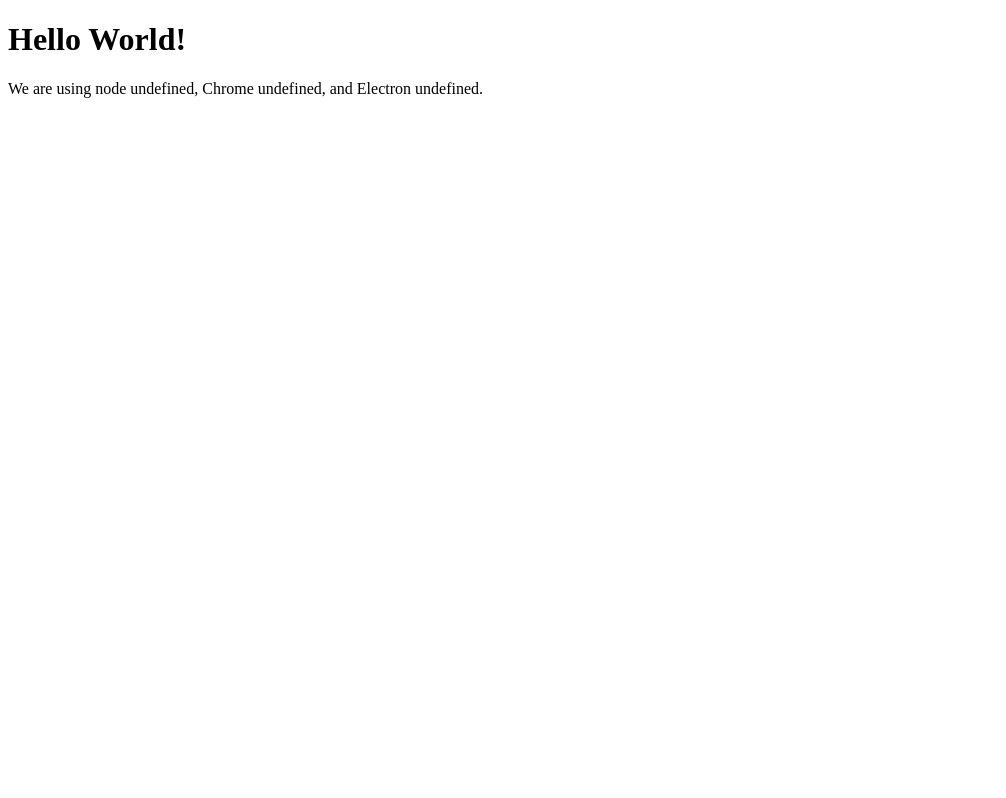
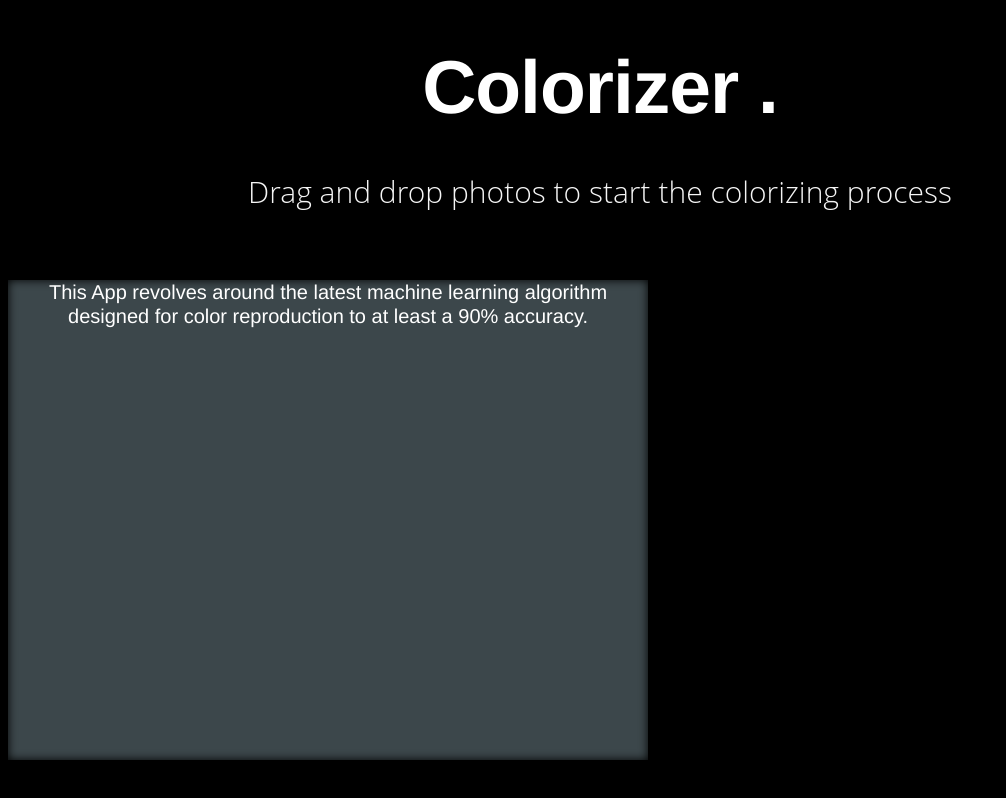
Before and after one commit to Jp1200/Colorize, an Electron app: page index.html in a window 1200 px wide. Shown: the whole page, without its empty margins (0-1006 px from the left). Drawn offline with Linux system fonts and the light colour scheme.

Commit message:
more css

```diff
--- a/index.css
+++ b/index.css
@@ -1,5 +1,45 @@
 body {
-  background-color: "#162521";
+  background-color: #000;
+}
+
+body h1 {
+  color: #fff;
+  font-family: "Helvetica Neue", sans-serif;
+  font-size: 75px;
+  font-weight: bold;
+  letter-spacing: -1px;
+  line-height: 1;
+  text-align: center;
+}
+
+body h2 {
+  color: whitesmoke;
+  font-family: "Open Sans", sans-serif;
+  font-size: 30px;
+  font-weight: 300;
+  line-height: 32px;
+  margin: 0 0 72px;
+  text-align: center;
+}
+body div {
+  height: 60vh;
+  width: 80vh;
+  align-self: center;
+  background-color: #3c474b;
+}
+body p {
+  color: #fff;
+  font-family: "Helvetica Neue", sans-serif;
+  font-size: 20px;
+  line-height: 24px;
+  margin: 0 0 24px;
+  text-align: center;
+  text-justify: inter-word;
+}
+.shadow {
+  -moz-box-shadow: inset 0 0 10px #000000;
+  -webkit-box-shadow: inset 0 0 10px #000000;
+  box-shadow: inset 0 0 10px #000000;
 }
 /* Color schemes
 Dark Jungle Green: #162521
--- a/index.html
+++ b/index.html
@@ -2,13 +2,15 @@
 <html>
 <head>
     <meta charset="UTF-8">
-    <title>Hello World!</title>
+    <title>Colorize</title>
+    <link rel="stylesheet" href="index.css">
     <meta http-equiv="Content-Security-Policy" content="script-src 'self' 'unsafe-inline';" />
 </head>
 <body>
-    <h1>Hello World!</h1>
-    We are using node <script>document.write(process.versions.node)</script>,
-    Chrome <script>document.write(process.versions.chrome)</script>,
-    and Electron <script>document.write(process.versions.electron)</script>.
+    <h1>Colorizer .</h1>
+    <h2>Drag and drop photos to start the colorizing process</h2>
+    <div class='shadow'><p>
+        This App revolves around the latest machine learning algorithm designed for color reproduction to at least a 90% accuracy.
+    </p></div>
 </body>
 </html>
--- a/package.json
+++ b/package.json
@@ -12,5 +12,8 @@
   "license": "ISC",
   "devDependencies": {
     "electron": "^10.1.5"
+  },
+  "dependencies": {
+    "electron-reload": "^1.5.0"
   }
 }
```
Also changed, not shown: main.js (+4 -3 lines), 1 other file.
